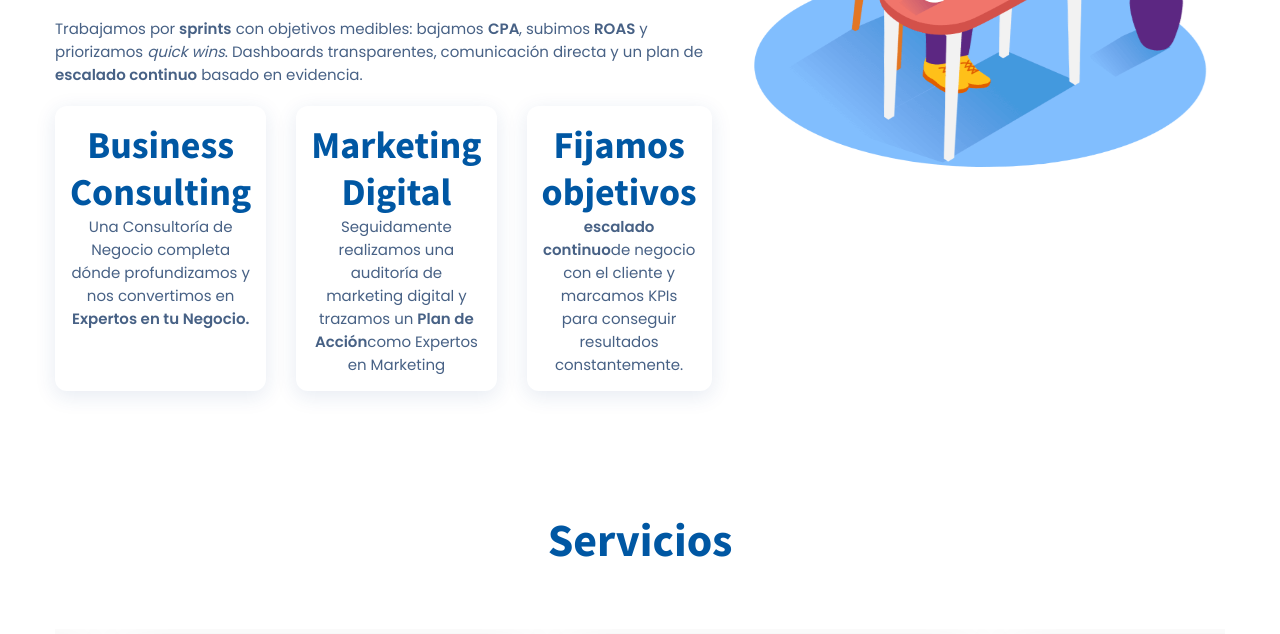
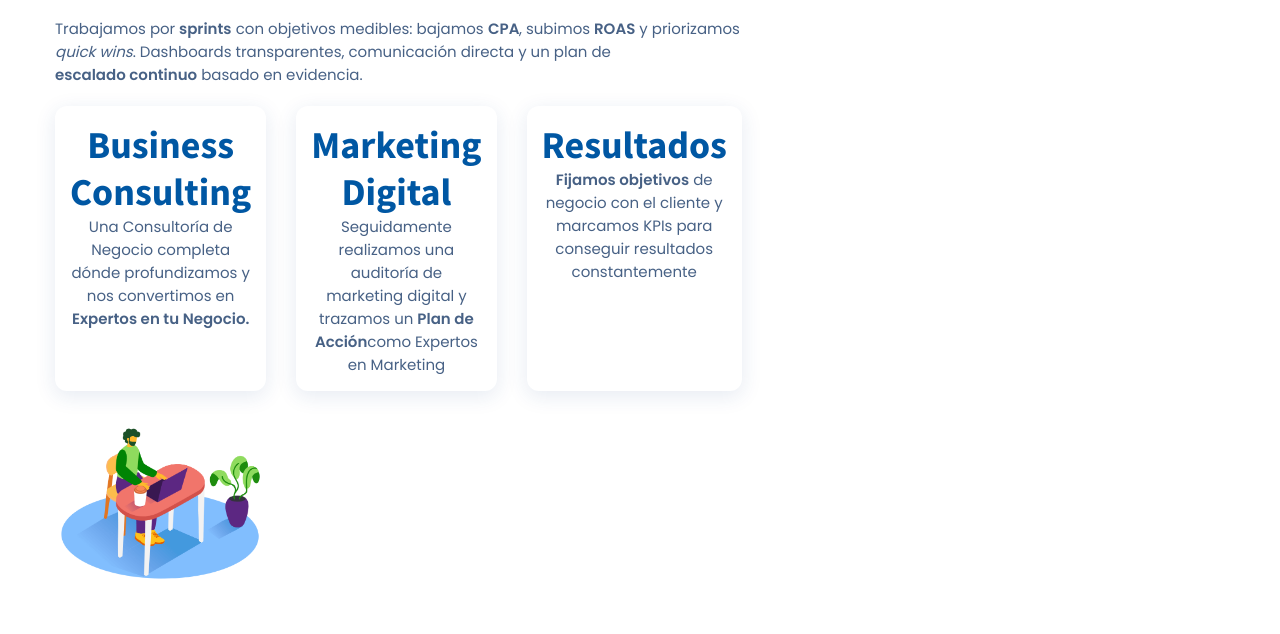
Before and after one commit to Luckycoco122/GROWTH-NATIVE, a website: page desinic/index.html in a window 1280 px wide. Shown: the part 1050-1684 px from the top of the page. Drawn offline with nearby package versions, Linux system fonts and the light colour scheme.

Commit message:
Update index.html

```diff
--- a/desinic/index.html
+++ b/desinic/index.html
@@ -156,14 +156,15 @@
                   <strong>Plan de Acción</strong>como Expertos en Marketing
                 </p>
               </li>
-              <li class="stats-card">
-                <p class="h3 stats-title">Fijamos objetivos</p>
-                <p class="stats-text"><strong>escalado continuo</strong>de negocio con el cliente y marcamos KPIs para
-                  conseguir resultados constantemente.
+              <li class="stats-card" id="resultado-card">
+                <p class="h3 stats-title" id="resultado-title">Resultados</p>
+                <p class="stats-text">
+                  <strong>Fijamos objetivos</strong> de negocio con el
+                  cliente y marcamos KPIs para conseguir
+                  resultados constantemente
                 </p>
               </li>
-            </ul>
-          </div>
+
 
               <figure class="about-banner">
                 <img src="./assets/images/about-banner.png" width="700" height="532" loading="lazy"
@@ -358,7 +359,8 @@
             <li>
               <div class="blog-card">
                 <figure class="banner">
-                <a href="#"><img src="./assets/images/blog-1.jpg" width="750" height="350" loading="lazy" alt="Checklist de tracking y medición para campañas" class="img-cover"></a>
+                  <a href="#"><img src="./assets/images/blog-1.jpg" width="750" height="350" loading="lazy"
+                      alt="Checklist de tracking y medición para campañas" class="img-cover"></a>
                 </figure>
                 <div class="content">
                   <h3 class="h3 title"><a href="#">Tracking sin dolores: checklist 2025</a></h3>
@@ -371,7 +373,8 @@
             <li>
               <div class="blog-card">
                 <figure class="banner">
-                <a href="#"><img src="./assets/images/blog-2.jpg" width="750" height="350" loading="lazy" alt="Estructuras de campañas que escalan en Google y Meta" class="img-cover"></a>
+                  <a href="#"><img src="./assets/images/blog-2.jpg" width="750" height="350" loading="lazy"
+                      alt="Estructuras de campañas que escalan en Google y Meta" class="img-cover"></a>
                 </figure>
                 <div class="content">
                   <h3 class="h3 title"><a href="#">Estructuras que escalan en Google & Meta</a></h3>
@@ -385,7 +388,8 @@
             <li>
               <div class="blog-card">
                 <figure class="banner">
-                <a href="#"><img src="./assets/images/blog-3.jpg" width="750" height="350" loading="lazy" alt="Creatividades que convierten en campañas de pago" class="img-cover"></a>
+                  <a href="#"><img src="./assets/images/blog-3.jpg" width="750" height="350" loading="lazy"
+                      alt="Creatividades que convierten en campañas de pago" class="img-cover"></a>
                 </figure>
                 <div class="content">
                   <h3 class="h3 title"><a href="#">Creatividades que convierten: framework rápido</a></h3>
```
Lines whose indentation alone changed are shown as unchanged.
